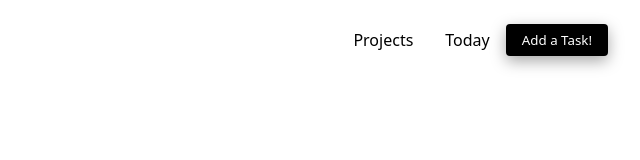
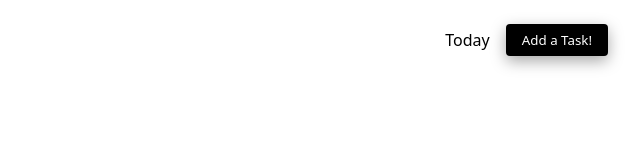
Before and after one commit to mauger1998/todo-desktop-app, a website built with webpack: page dist/index.html in a window 1280 px wide. Shown: the full height of the page, 640-1280 px from the left. Built offline with nearby package versions, Linux system fonts and the light colour scheme.

Commit message:
Change to production mode

```diff
--- a/src/index.js
+++ b/src/index.js
@@ -39,6 +39,7 @@ const checkbox = document.querySelectorAll("#checkbox")
 const taskBox = document.querySelectorAll(".taskBox")
 const todayLink = document.querySelector("li")
 const section = document.querySelector("section")
+
 
 
 
--- a/src/loadDom.js
+++ b/src/loadDom.js
@@ -13,10 +13,6 @@ function loadDom() {
     todayList.appendChild(today)
     header.appendChild(todayList)
     today.textContent = "Today"
-
-    let projects = document.createElement("li")
-    todayList.appendChild(projects)
-    projects.textContent = "Projects"
 
 
     let red = document.createElement("div")
--- a/webpack.config.js
+++ b/webpack.config.js
@@ -43,7 +43,7 @@ module.exports = {
   }),
 
 ],
-  mode: process.env.NODE_ENV === "production" ? "production" : "development",
+  mode: "production",
   devServer: {
     port:3900,
     hot: true,
```
Also changed, not shown: dist/assets/images/xIcon.png (added), dist/index.html, dist/main.js.
